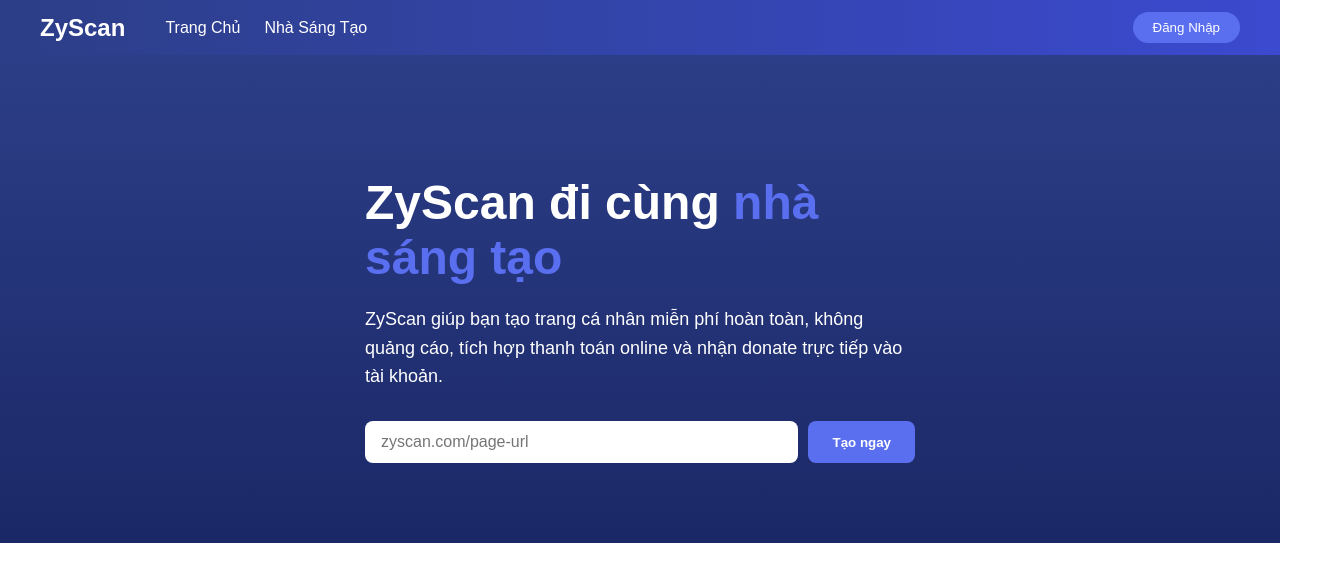
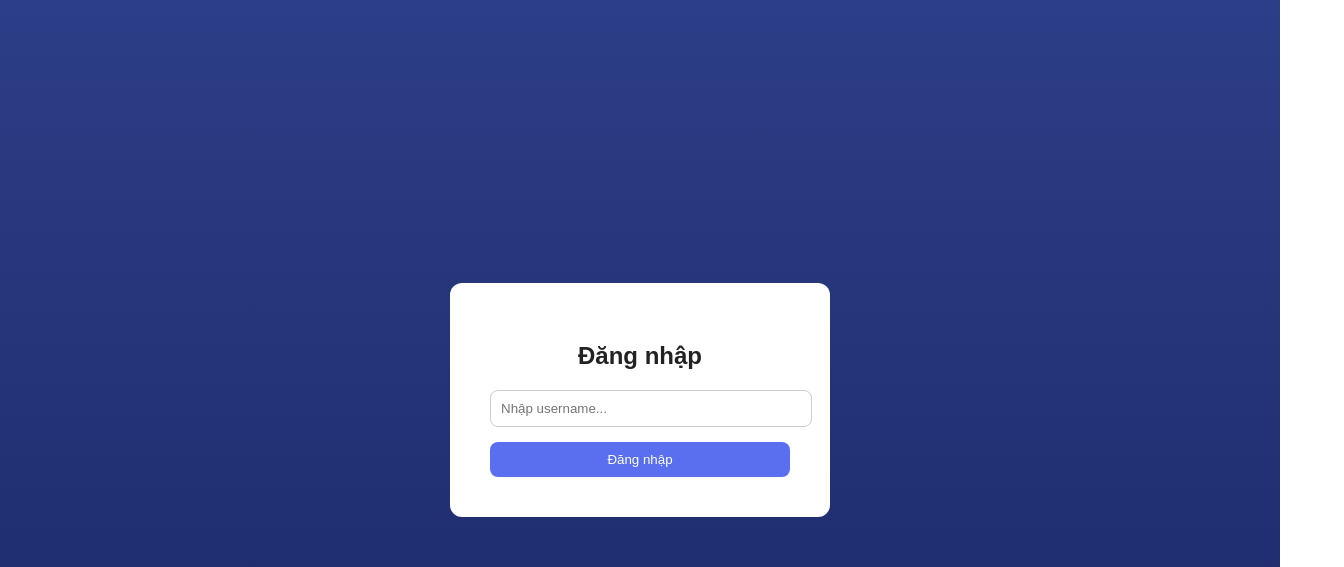
Before and after one commit to VanDuc263/donate-frontend, a React (Create React App) app: page /login in a window 1280 px wide. Shown: the top 567 px of the page, 1344 px wide, since content can reach past the window. Built offline with nearby package versions, Linux system fonts and the light colour scheme.

Commit message:
add Login interface

```diff
--- a/package.json
+++ b/package.json
@@ -15,6 +15,7 @@
     "axios": "^1.14.0",
     "react": "^19.2.4",
     "react-dom": "^19.2.4",
+    "react-router-dom": "^7.14.0",
     "react-scripts": "5.0.1",
     "sockjs-client": "^1.6.1",
     "typescript": "^4.9.5",
--- a/src/App.tsx
+++ b/src/App.tsx
@@ -1,12 +1,16 @@
 import React from "react";
-import Header from "./components/Header";
 import Hero from "./components/Hero";
 import Streamers from "./components/Streamers";
 import Feed from "./components/Feed";
 import Partners from "./components/Partners";
 import Footer from "./components/Footer";
+import {AuthProvider} from "./contexts/AuthContext";
+import { BrowserRouter, Routes, Route } from "react-router-dom";
+import Login from "./pages/Login";
+import Header from "./components/Header"
 
-function App() {
+
+function Home() {
     return (
         <>
             <Header />
@@ -19,4 +23,17 @@
     );
 }
 
+function App() {
+    return (
+        <AuthProvider>
+            <BrowserRouter>
+                <Routes>
+                    <Route path="/" element={<Home/>}/>
+                    <Route path="/login" element={<Login/>}/>
+                </Routes>
+            </BrowserRouter>
+        </AuthProvider>
+    );
+}
+
 export default App;
--- a/src/components/Header.tsx
+++ b/src/components/Header.tsx
@@ -1,18 +1,24 @@
-import React from "react";
-import "../styles/styles.css";
+import { useNavigate } from "react-router-dom";
 
 const Header = () => {
+    const navigate = useNavigate();
+
     return (
         <header className="header">
             <div className="header-left">
                 <div className="logo">ZyScan</div>
                 <nav className="nav">
-                    <a href="#" className="nav-link">Trang Chủ</a>
-                    <a href="#" className="nav-link">Nhà Sáng Tạo</a>
+                    <a href="#">Trang Chủ</a>
+                    <a href="#">Nhà Sáng Tạo</a>
                 </nav>
             </div>
             <div className="header-right">
-                <button className="login-btn">Đăng Nhập</button>
+                <button
+                    className="login-btn"
+                    onClick={() => navigate("/login")}
+                >
+                    Đăng Nhập
+                </button>
             </div>
         </header>
     );
--- /dev/null
+++ b/src/contexts/AuthContext.tsx
@@ -0,0 +1,36 @@
+import {createContext, useContext, useState} from "react";
+
+interface User {
+    username : string
+}
+
+interface AuthContextType {
+    user : User | null;
+    login: (username: string) => void;
+    logout : () => void;
+}
+
+const AuthContext = createContext<AuthContextType | null >(null)
+
+export const AuthProvider  = ({children} : any) => {
+    const [user,setUser] = useState<User | null>(null);
+
+    const login = (username: string) => {
+        setUser({ username });
+    };
+
+
+    const logout = () => {
+        setUser(null)
+    }
+
+    return (
+        <AuthContext.Provider value={{ user, login, logout }}>
+            {children}
+        </AuthContext.Provider>
+    );
+}
+
+export const useAuth = () => {
+    return useContext(AuthContext)!;
+}
--- /dev/null
+++ b/src/pages/Login.tsx
@@ -0,0 +1,31 @@
+import { useState } from "react";
+import { useAuth } from "../contexts/AuthContext";
+import "../styles/login.css";
+
+const Login = () => {
+    const { login } = useAuth();
+    const [username, setUsername] = useState("");
+
+    const handleLogin = () => {
+        if (!username) return;
+        login(username);
+        window.location.href = "/";
+    };
+
+    return (
+        <div className="login-page">
+            <div className="login-box">
+                <h2>Đăng nhập</h2>
+                <input
+                    type="text"
+                    placeholder="Nhập username..."
+                    value={username}
+                    onChange={(e) => setUsername(e.target.value)}
+                />
+                <button onClick={handleLogin}>Đăng nhập</button>
+            </div>
+        </div>
+    );
+};
+
+export default Login;
--- /dev/null
+++ b/src/services/authService.ts
@@ -0,0 +1 @@
+import axios from "axios";
--- /dev/null
+++ b/src/styles/login.css
@@ -0,0 +1,38 @@
+/* Login page */
+.login-page {
+    height: 100vh;
+    display: flex;
+    justify-content: center;
+    align-items: center;
+    background: linear-gradient(180deg, #2C3E87, #1B2867);
+}
+
+.login-box {
+    background: white;
+    padding: 40px;
+    border-radius: 12px;
+    width: 300px;
+    text-align: center;
+}
+
+.login-box h2 {
+    margin-bottom: 20px;
+}
+
+.login-box input {
+    width: 100%;
+    padding: 10px;
+    margin-bottom: 15px;
+    border-radius: 8px;
+    border: 1px solid #ccc;
+}
+
+.login-box button {
+    width: 100%;
+    padding: 10px;
+    background-color: #5A6FF0;
+    color: white;
+    border: none;
+    border-radius: 8px;
+    cursor: pointer;
+}
```
Also changed, not shown: 1 other file (tests, documents, lock files or other folders).
